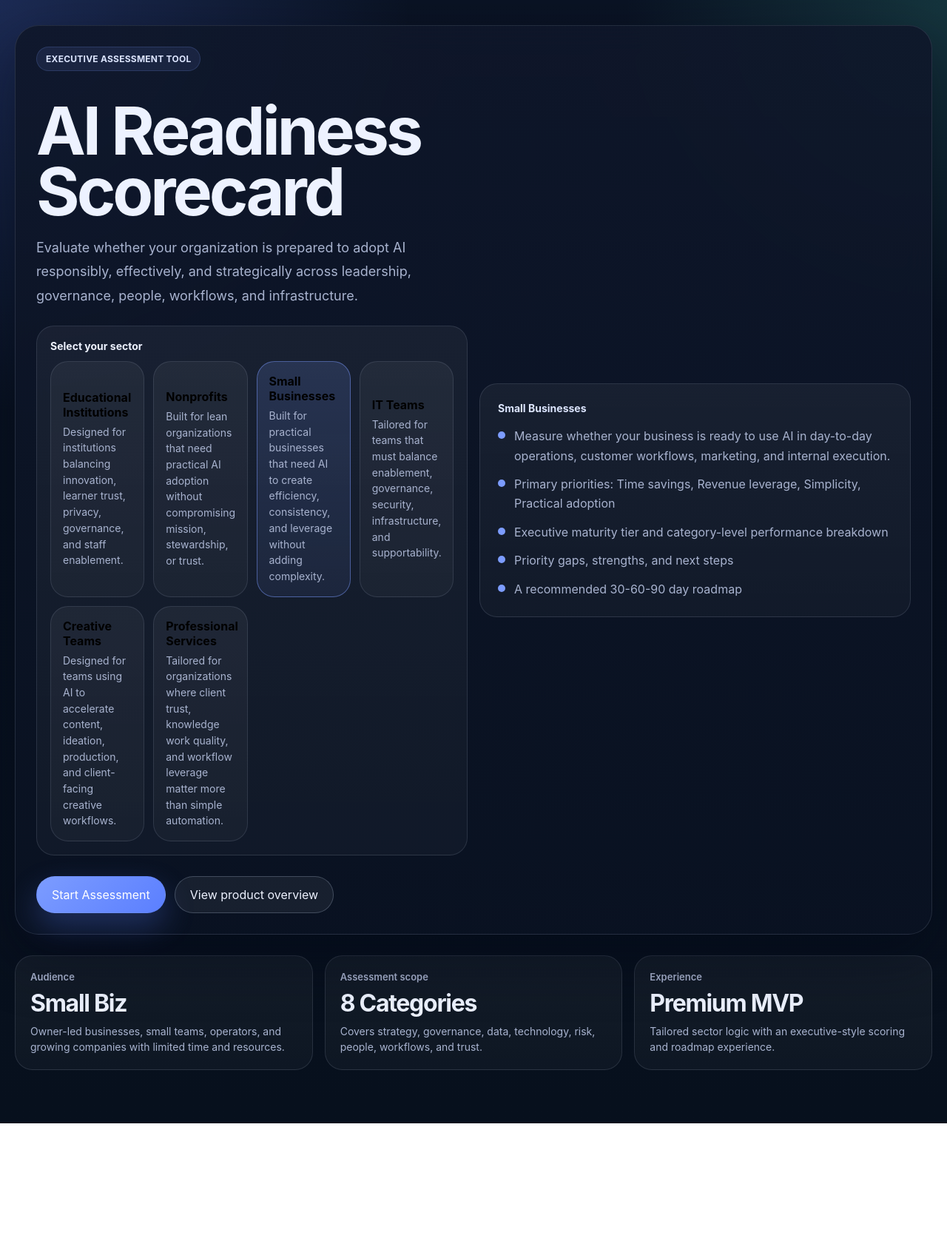
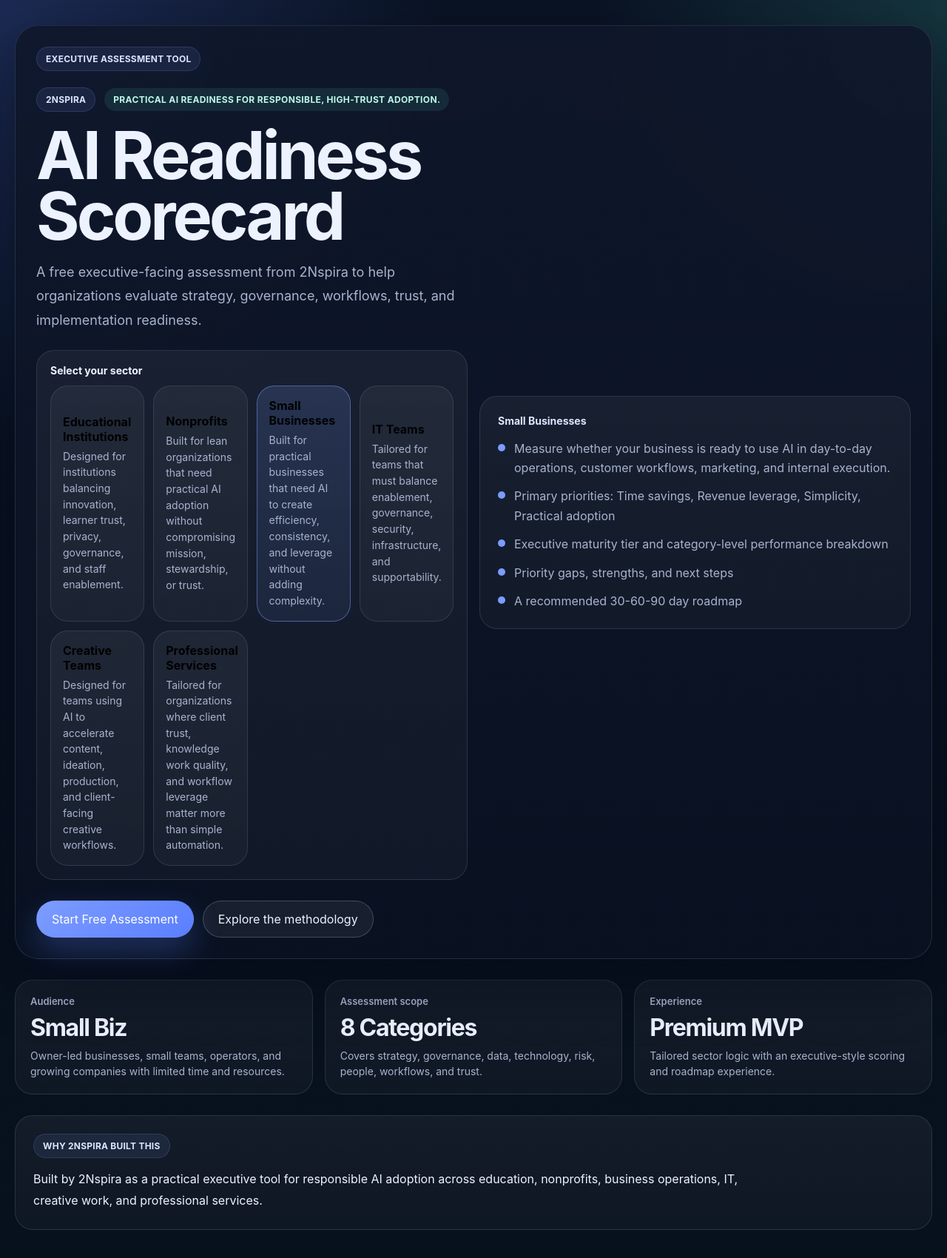
Before and after one commit to 2NspiraOpsTeam/ai-readiness-scorecard, a Next.js app: page / in a window 1280 px wide. Shown: the top 1700 px of the page at 74% size. Before the commit the page ends 1518 px from the top, so only its background shows below. Built offline with nearby package versions, Linux system fonts and the light colour scheme.

Commit message:
feat: add 2Nspira branding layer

```diff
--- a/components/assessment-experience.js
+++ b/components/assessment-experience.js
@@ -20,6 +20,7 @@
 import { DEFAULT_INDUSTRY_ID, INDUSTRY_PROFILES } from '@/lib/industry-config';
 import { QUESTION_OVERRIDES } from '@/lib/question-overrides';
 import { INDUSTRY_QUESTION_SETS } from '@/lib/question-sets';
+import { BRAND } from '@/lib/brand-config';
 import {
   generateExecutiveSummary,
   generateNextSteps,
@@ -287,6 +288,18 @@
         </div>
       </div>
 
+      <div className="panel" style={{ padding: 24 }}>
+        <div className="eyebrow">{BRAND.company} Advisory</div>
+        <h3 style={{ fontSize: 28, margin: '14px 0 10px', letterSpacing: '-0.03em' }}>{BRAND.advisoryCtaTitle}</h3>
+        <p className="muted" style={{ margin: 0, maxWidth: 840, lineHeight: 1.75 }}>
+          {BRAND.advisoryCtaBody}
+        </p>
+        <div style={{ display: 'flex', gap: 12, flexWrap: 'wrap', marginTop: 18 }}>
+          <button className="button-primary" type="button">{BRAND.advisoryPrimary}</button>
+          <button className="button-secondary" type="button">{BRAND.advisorySecondary}</button>
+        </div>
+      </div>
+
       <div className="export-sheet">
         <div style={{ display: 'flex', justifyContent: 'space-between', gap: 16, flexWrap: 'wrap', marginBottom: 18 }}>
           <div>
@@ -397,9 +410,13 @@
             <div className="eyebrow">Executive assessment tool</div>
             <div className="hero-grid" style={{ alignItems: 'center', marginTop: 22 }}>
               <div>
-                <h1 className="hero-title">AI Readiness Scorecard</h1>
+                <div style={{ display: 'flex', alignItems: 'center', gap: 12, flexWrap: 'wrap' }}>
+                  <div className="eyebrow">{BRAND.company}</div>
+                  <div className="badge" style={{ background: 'rgba(78,227,193,0.1)', color: '#bff8eb' }}>{BRAND.tagline}</div>
+                </div>
+                <h1 className="hero-title">{BRAND.product}</h1>
                 <p className="muted" style={{ fontSize: 18, lineHeight: 1.8, maxWidth: 720 }}>
-                  Evaluate whether your organization is prepared to adopt AI responsibly, effectively, and strategically across leadership, governance, people, workflows, and infrastructure.
+                  {BRAND.subtagline}
                 </p>
 
                 <div className="panel" style={{ padding: 18, marginTop: 24, maxWidth: 780 }}>
@@ -429,8 +446,8 @@
                 </div>
 
                 <div style={{ display: 'flex', gap: 12, flexWrap: 'wrap', marginTop: 28 }}>
-                  <button className="button-primary" onClick={() => setStarted(true)}>Start Assessment</button>
-                  <a className="button-secondary" href="#product-overview">View product overview</a>
+                  <button className="button-primary" onClick={() => setStarted(true)}>{BRAND.ctaPrimary}</button>
+                  <a className="button-secondary" href="#product-overview">{BRAND.ctaSecondary}</a>
                 </div>
               </div>
               <div className="panel" style={{ padding: 24 }}>
@@ -457,6 +474,13 @@
             <StatCard label="Audience" value={industryProfile.shortLabel} helper={industryProfile.audience} />
             <StatCard label="Assessment scope" value="8 Categories" helper="Covers strategy, governance, data, technology, risk, people, workflows, and trust." />
             <StatCard label="Experience" value="Premium MVP" helper="Tailored sector logic with an executive-style scoring and roadmap experience." />
+          </div>
+
+          <div className="panel" style={{ padding: 24 }}>
+            <div className="eyebrow">Why 2Nspira built this</div>
+            <p style={{ margin: '14px 0 0', lineHeight: 1.8, maxWidth: 980 }}>
+              {BRAND.footerNote}
+            </p>
           </div>
         </div>
       </div>
--- /dev/null
+++ b/lib/brand-config.js
@@ -0,0 +1,16 @@
+export const BRAND = {
+  company: '2Nspira',
+  product: 'AI Readiness Scorecard',
+  tagline: 'Practical AI readiness for responsible, high-trust adoption.',
+  subtagline:
+    'A free executive-facing assessment from 2Nspira to help organizations evaluate strategy, governance, workflows, trust, and implementation readiness.',
+  ctaPrimary: 'Start Free Assessment',
+  ctaSecondary: 'Explore the methodology',
+  advisoryCtaTitle: 'Turn your results into an action plan',
+  advisoryCtaBody:
+    '2Nspira helps organizations translate readiness signals into practical next steps across governance, workflows, change readiness, and responsible implementation.',
+  advisoryPrimary: 'Talk with 2Nspira',
+  advisorySecondary: 'Request an advisory session',
+  footerNote:
+    'Built by 2Nspira as a practical executive tool for responsible AI adoption across education, nonprofits, business operations, IT, creative work, and professional services.',
+};
```
Also changed, not shown: 1 other file (tests, documents, lock files or other folders).
